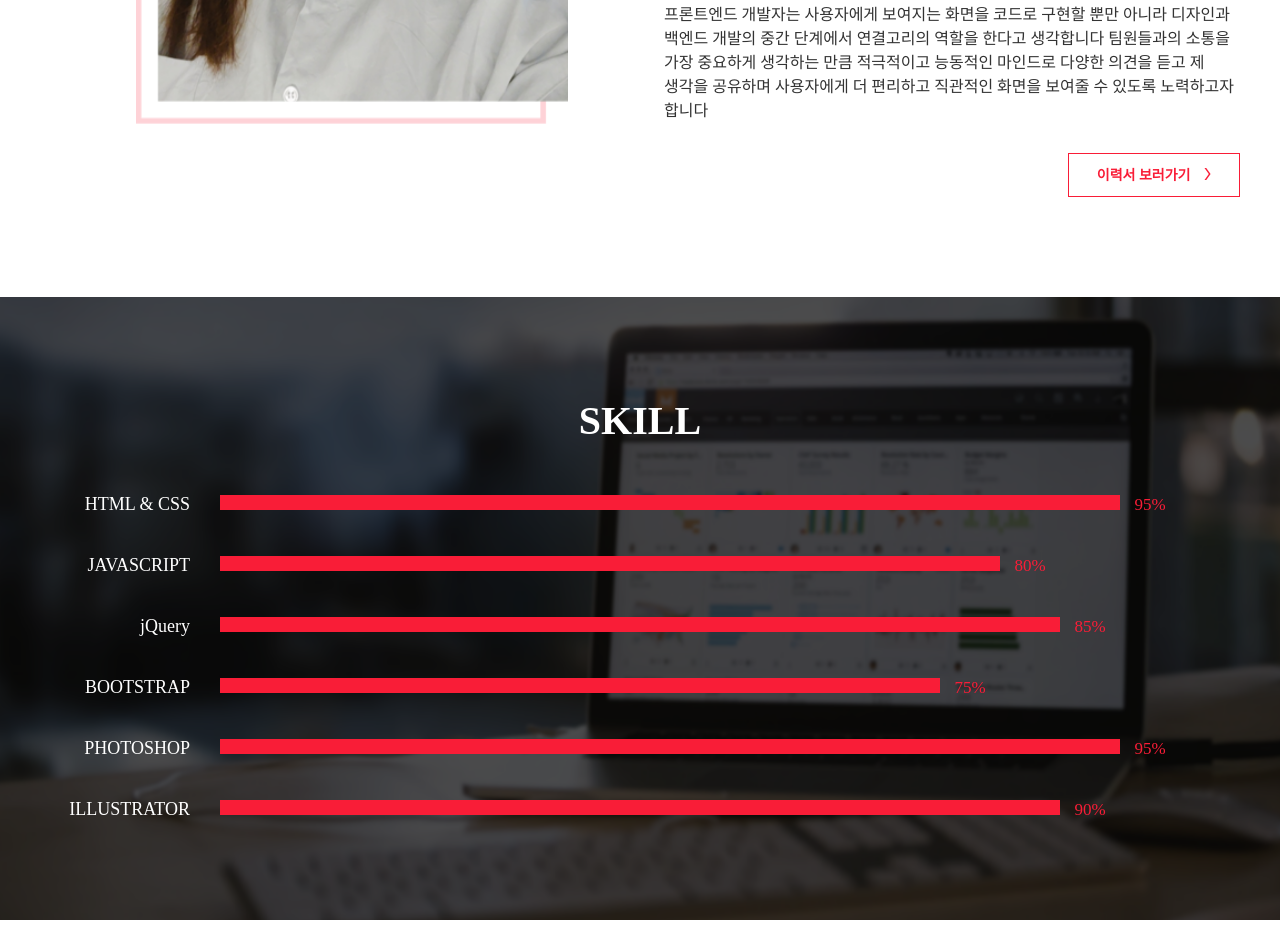
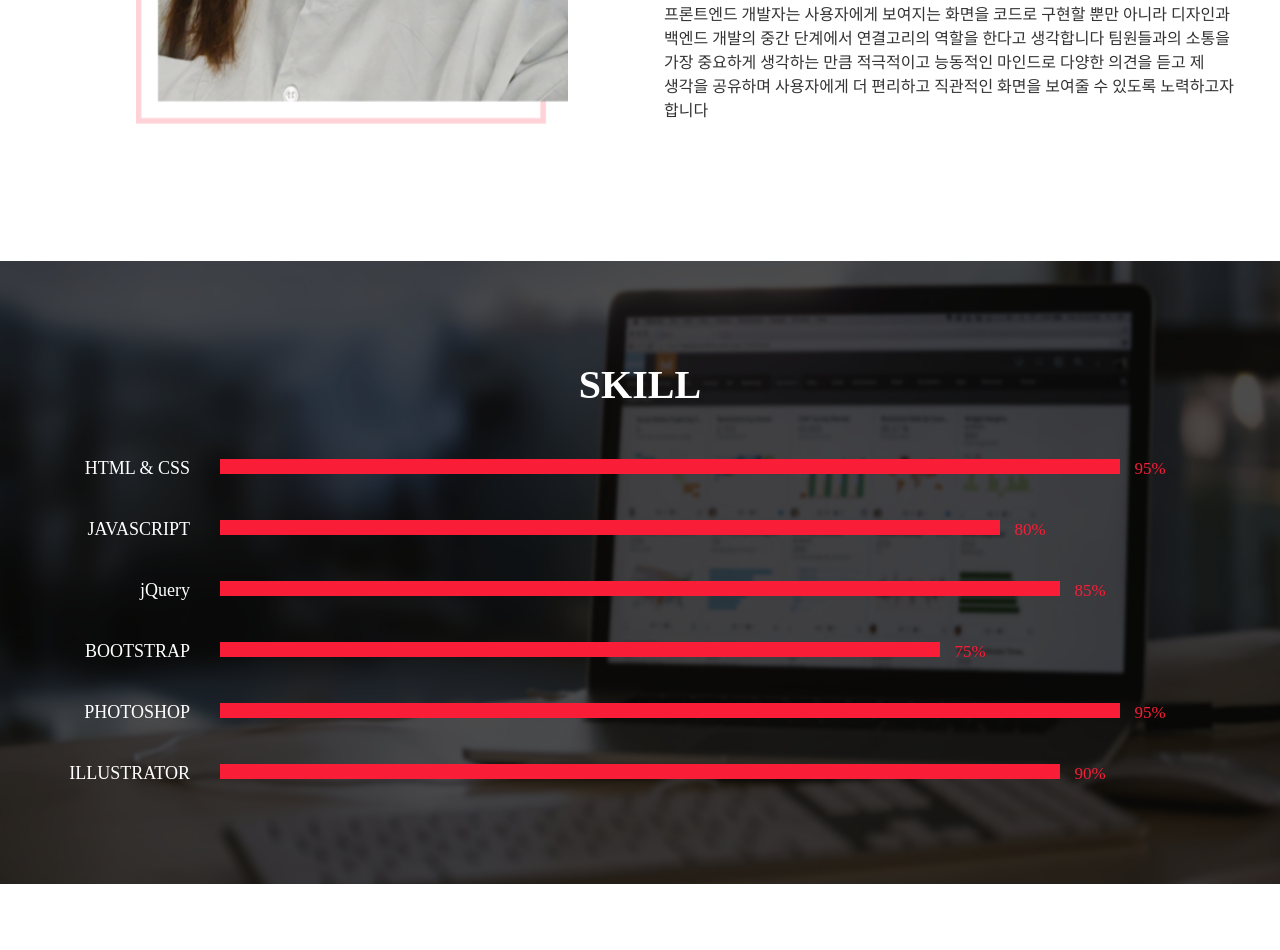
Before and after one commit to yun1025/portfolio, a plain HTML site: page index.html in a window 1280 px wide. Shown: the part 1432-2382 px from the top of the page. Drawn offline with Linux system fonts and the light colour scheme; a web font is replaced by a local one.

Commit message:
Remove : About me 항목에 '이력서보기' 버튼 제거

```diff
--- a/index.html
+++ b/index.html
@@ -89,13 +89,6 @@
 
 					<h3>Mind</h3>
 					<p>프론트엔드 개발자는 사용자에게 보여지는 화면을 코드로 구현할 뿐만 아니라 디자인과 백엔드 개발의 중간 단계에서 연결고리의 역할을 한다고 생각합니다 팀원들과의 소통을 가장 중요하게 생각하는 만큼 적극적이고 능동적인 마인드로 다양한 의견을 듣고 제 생각을 공유하며 사용자에게 더 편리하고 직관적인 화면을 보여줄 수 있도록 노력하고자 합니다</p>
-
-					<div class="button_zone">
-						<button class="button_while">
-							이력서 보러가기
-							<img src="images/button_icon.png" alt="이력서 버튼 아이콘">
-						</button>
-					</div>
 				</div>
 			</section>
 		</section> <!-- //about me -->
```
